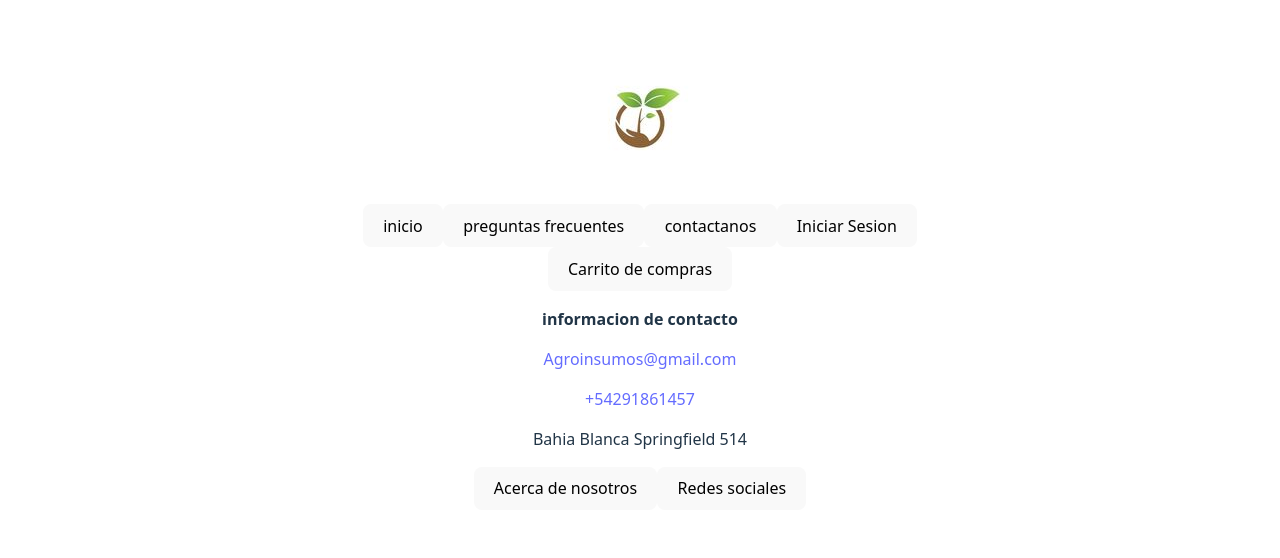
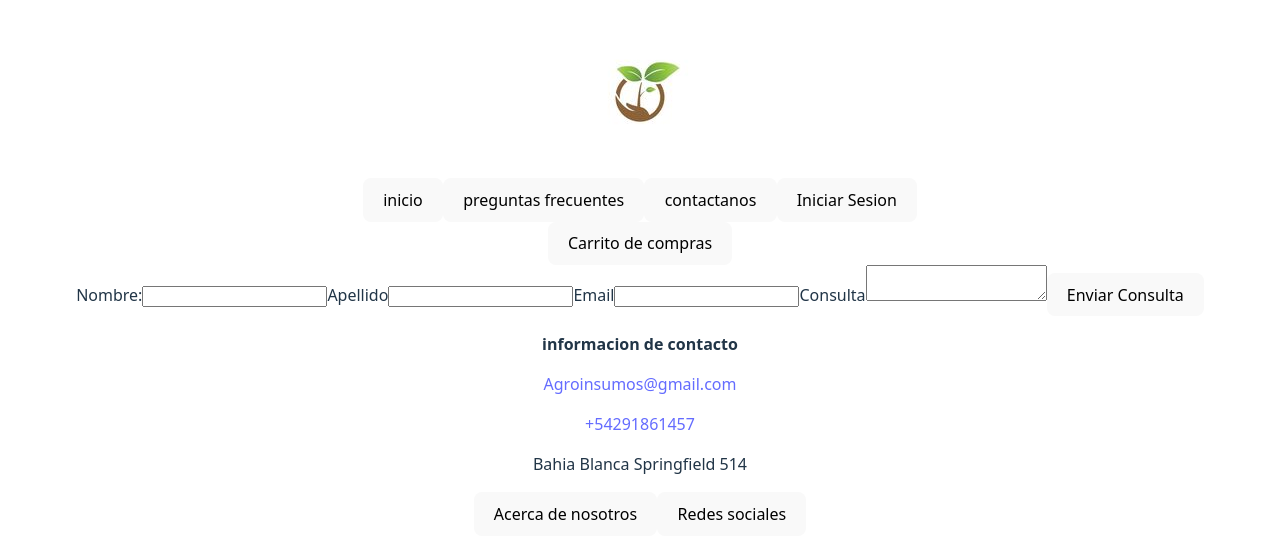
Before and after one commit to brunofernandez87/Eccomerce-Frontend, a React (Vite) app: page /contact in a window 1280 px wide. Shown: the part 126-684 px from the top of the page. Built offline with nearby package versions, Linux system fonts and the light colour scheme.

Commit message:
creacion de contacto

```diff
--- /dev/null
+++ b/src/components/contact.tsx
@@ -0,0 +1,26 @@
+import { useNavigate } from "react-router-dom";
+
+export default function Contact() {
+  const navigate = useNavigate();
+  function handleClick() {
+    alert("consulta enviada");
+    navigate("/");
+  }
+  return (
+    <div>
+      <form>
+        <label htmlFor="name">Nombre:</label>
+        <input type="text" name="name" required></input>
+        <label htmlFor="lastName">Apellido</label>
+        <input type="text" name="lastName" required></input>
+        <label htmlFor="email">Email</label>
+        <input type="email" name="email" required></input>
+        <label htmlFor="consultation">Consulta</label>
+        <textarea name="consultation" required></textarea>
+        <button type="button" onClick={handleClick}>
+          Enviar Consulta
+        </button>
+      </form>
+    </div>
+  );
+}
--- a/src/components/createProduct.tsx
+++ b/src/components/createProduct.tsx
@@ -10,6 +10,8 @@ export default function CreateProduct() {
     <div>
       <h3> Crear nuevo Producto</h3>
       <form>
+        <label htmlFor="image"> Imagen</label>
+        <input type="image" name="image"></input>
         <label htmlFor="name">Nombre del producto</label>
         <input type="text" name="name" required></input>
         <label htmlFor="description"> Descripcion</label>
@@ -24,7 +26,6 @@ export default function CreateProduct() {
         <input type="number" name="price" required></input>
         <label htmlFor="stock">Stock:</label>
         <input type="number" name="stock" required></input>
-        {/* hacer mas adelante para que se pueda agregar imagen */}
         <button type="button" onClick={handleClick}>
           Crear
         </button>
--- a/src/components/header/header.tsx
+++ b/src/components/header/header.tsx
@@ -11,7 +11,10 @@ export default function Header({ user }) {
           <button>inicio</button>
         </Link>
         <button>preguntas frecuentes</button>
-        <button>contactanos</button>
+        <Link to="/contact">
+          <button>contactanos</button>
+        </Link>
+
         {user ? (
           <>
             <Link
--- a/src/routes.tsx
+++ b/src/routes.tsx
@@ -11,6 +11,7 @@ import Report from "./components/report";
 import Error from "./components/error";
 import CreateProduct from "./components/createProduct";
 import AboutUS from "./components/aboutUs";
+import Contact from "./components/contact";
 import { useState } from "react";
 export default function Routs({ user, setuser }) {
   const [cartContent, setcartContent] = useState([]);
@@ -51,6 +52,7 @@ export default function Routs({ user, setuser }) {
       <Route path="/error/:error" element={<Error />} />
       <Route path="/create" element={<CreateProduct />} />
       <Route path="/aboutUs" element={<AboutUS />} />
+      <Route path="/contact" element={<Contact />} />
     </Routes>
   );
 }
```
